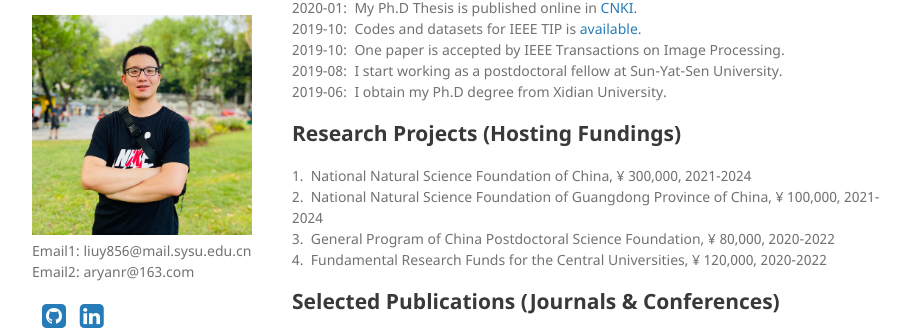
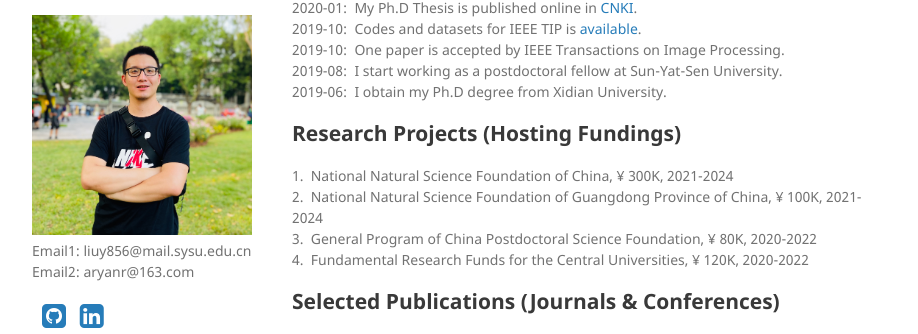
Before and after one commit to YangLiu9208/home, a Jekyll site: the page built from index.md, in a window 1280 px wide and 900 px high, scrolled down 682 px. Shown: the part 94-428 px from the top of the window, without its empty margins (178-1096 px from the left). Built offline with Jekyll 4.4.1, drawn with Linux system fonts in a browser that asks for light colours; a style sheet for code colours, icons or effects is not loaded.

Commit message:
Update index.md

```diff
--- a/index.md
+++ b/index.md
@@ -26,10 +26,10 @@ Deep Learning, Transfer Learning, Self-supervised Learning, Reinforcement Learni
 2019-06:&nbsp; I obtain my Ph.D degree from Xidian University.
 
 ## Research Projects (Hosting Fundings)
-1.&nbsp; National Natural Science Foundation of China, &yen; 300,000, 2021-2024
-2.&nbsp; National Natural Science Foundation of Guangdong Province of China, &yen; 100,000, 2021-2024
-3.&nbsp; General Program of China Postdoctoral Science Foundation, &yen; 80,000, 2020-2022
-4.&nbsp; Fundamental Research Funds for the Central Universities, &yen; 120,000, 2020-2022
+1.&nbsp; National Natural Science Foundation of China, &yen; 300K, 2021-2024
+2.&nbsp; National Natural Science Foundation of Guangdong Province of China, &yen; 100K, 2021-2024
+3.&nbsp; General Program of China Postdoctoral Science Foundation, &yen; 80K, 2020-2022
+4.&nbsp; Fundamental Research Funds for the Central Universities, &yen; 120K, 2020-2022
 
 ## Selected Publications (Journals & Conferences)
 
```
